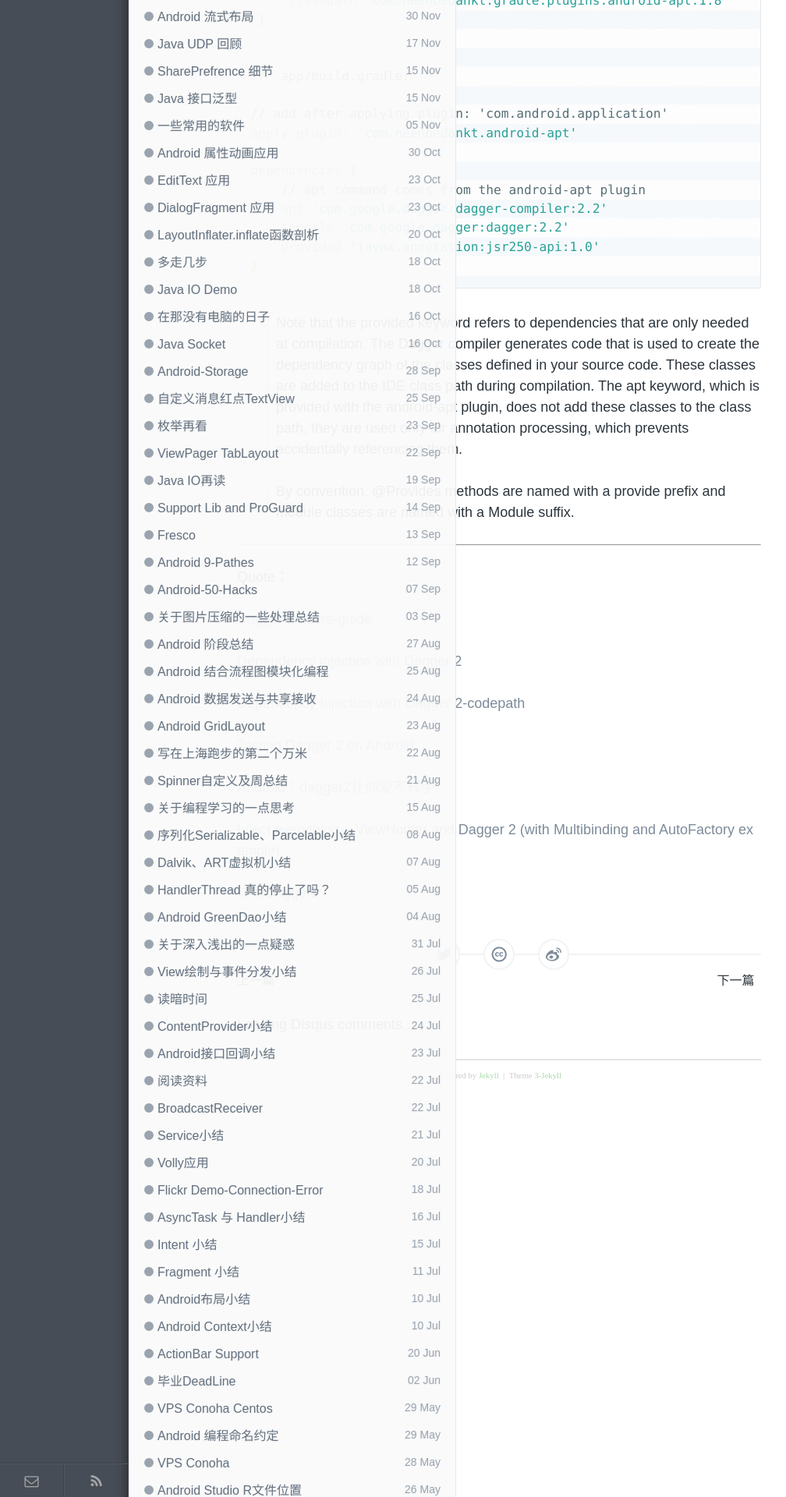
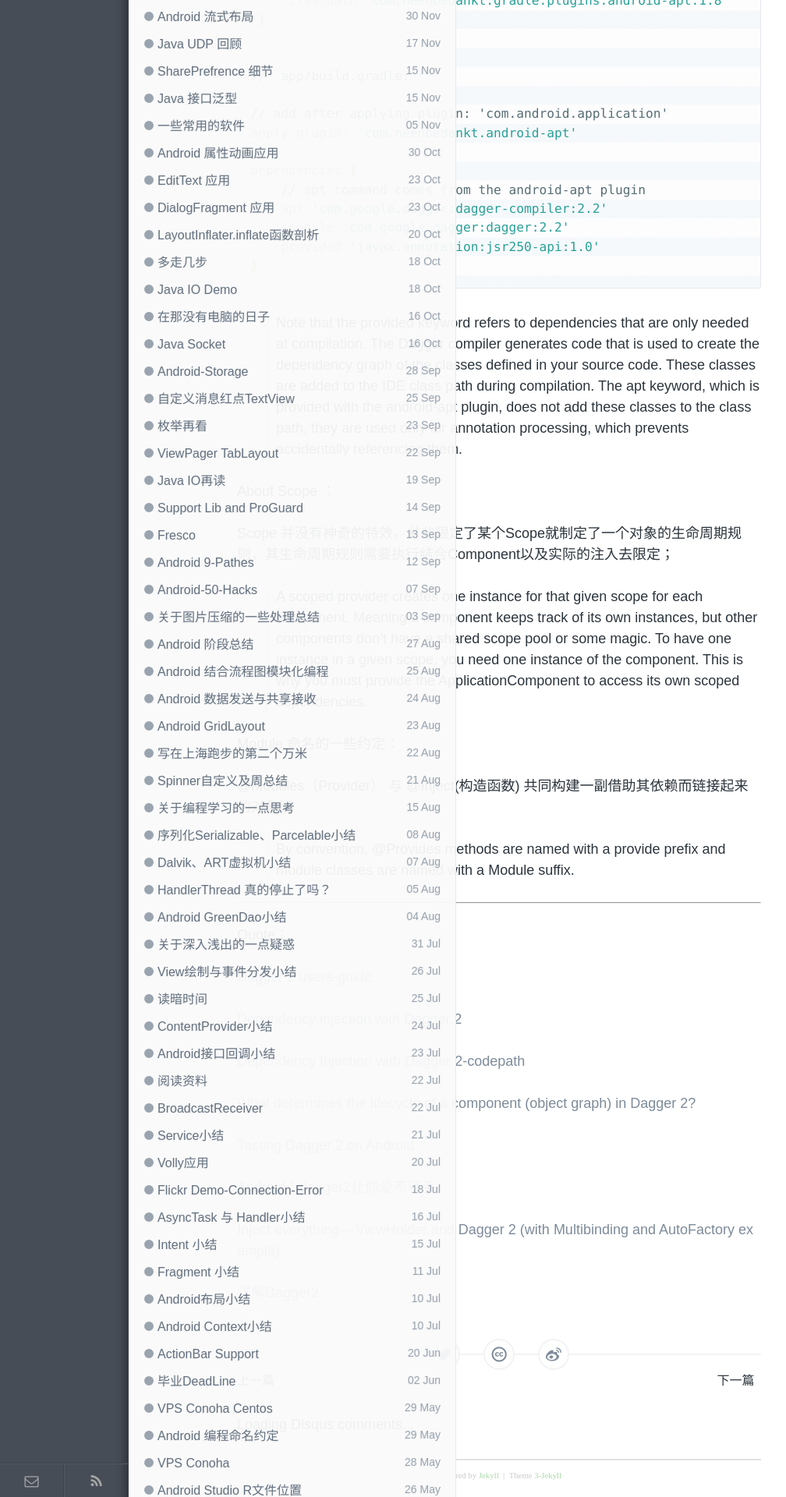
Before and after one commit to enlipan/enlipan.github.io, a Jekyll site: the page built from _posts/2016-08-01-something-about-dagger2.md, in a window 1280 px wide. Shown: the part 3080-5000 px from the top of the page at 78% size, without its empty margins (0-1008 px from the left). Built offline with Jekyll 4.4.1, drawn with Linux system fonts in a browser that asks for light colours; nearby versions of some CDN libraries; comment, search, counter and statistics services are not loaded.

Commit message:
modify page dagger

```diff
--- a/_posts/2016-08-01-something-about-dagger2.md
+++ b/_posts/2016-08-01-something-about-dagger2.md
@@ -119,6 +119,18 @@ dependencies {
 >  Note that the provided keyword refers to dependencies that are only needed at compilation. The Dagger compiler generates code that is used to create the dependency graph of the classes defined in your source code. These classes are added to the IDE class path during compilation. The apt keyword, which is provided with the android-apt plugin, does not add these classes to the class path, they are used only for annotation processing, which prevents accidentally referencing them.
 
 
+
+#### About Scope ：
+
+Scope 并没有神奇的特效，并非限定了某个Scope就制定了一个对象的生命周期规则，其生命周期规则需要执行结合Component以及实际的注入去限定；
+
+>  A scoped provider creates one instance for that given scope for each component. Meaning a component keeps track of its own instances, but other components don't have a shared scope pool or some magic. To have one instance in a given scope, you need one instance of the component. This is why you must provide the ApplicationComponent to access its own scoped dependencies.
+
+#### Module 命名的一些约定：
+
+@Modules（Provider） 与 @Inject(构造函数)  共同构建一副借助其依赖而链接起来的对象图
+
+
 > By convention, @Provides methods are named with a provide prefix and module classes are named with a Module suffix.
 
 
@@ -134,6 +146,8 @@ Quote：
 
 [Dependency Injection with Dagger 2-codepath](https://github.com/codepath/android_guides/wiki/Dependency-Injection-with-Dagger-2)
 
+[What determines the lifecycle of a component (object graph) in Dagger 2?](http://stackoverflow.com/questions/28411352/what-determines-the-lifecycle-of-a-component-object-graph-in-dagger-2)
+
 [Tasting Dagger 2 on Android](http://fernandocejas.com/2015/04/11/tasting-dagger-2-on-android/)
 
 [Android：dagger2让你爱不释手](http://www.jianshu.com/p/cd2c1c9f68d4)
```
